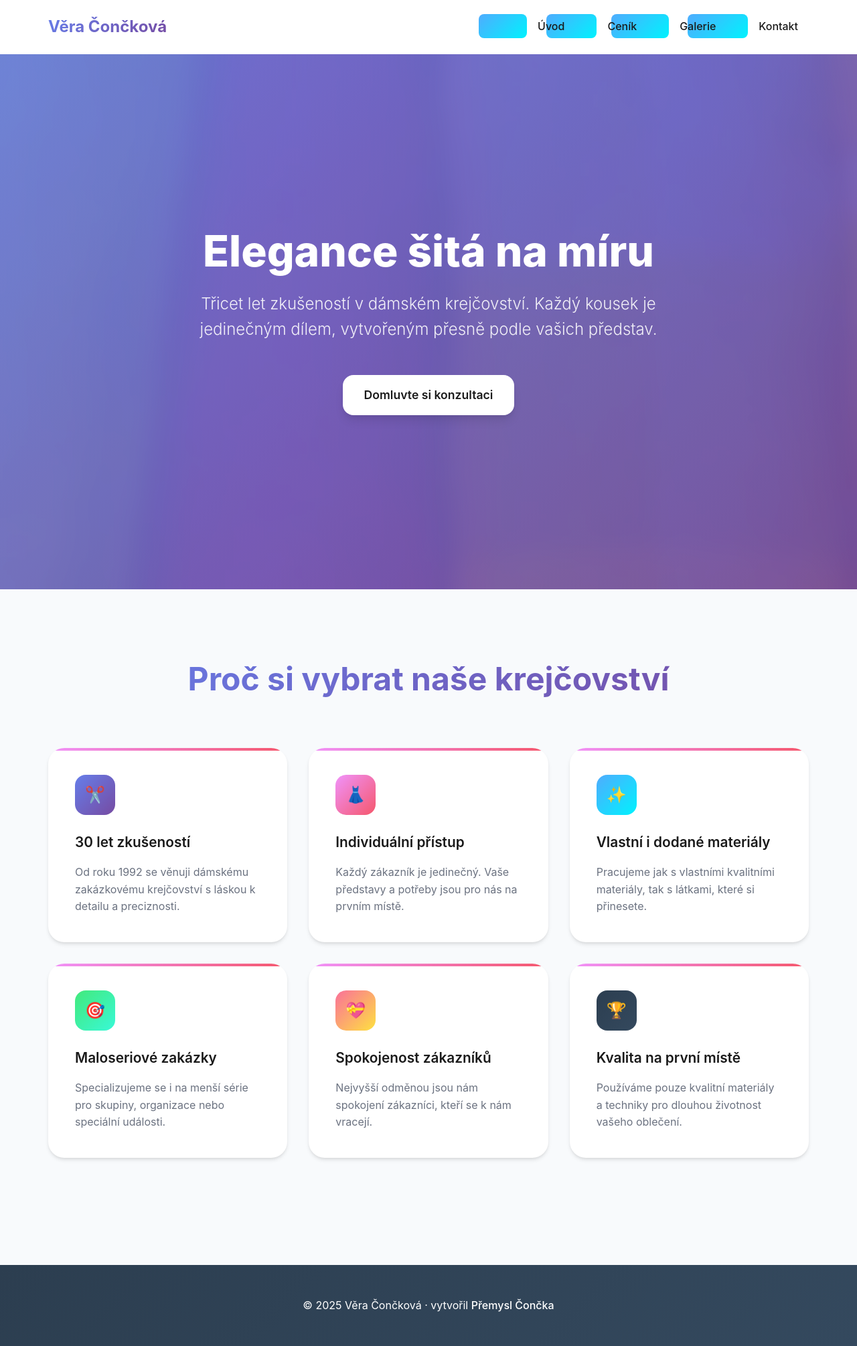
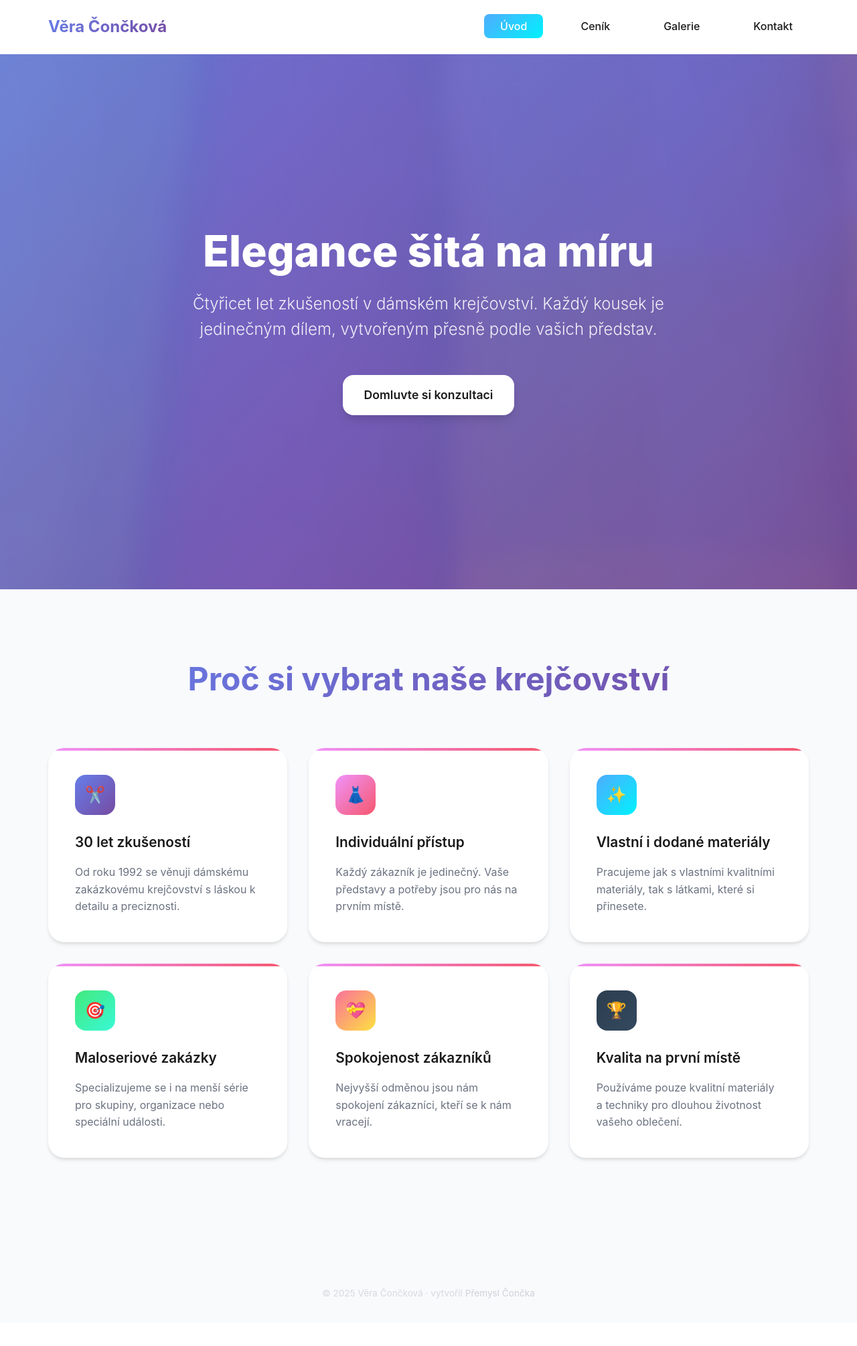
Before and after one commit to premac/conckova.cz, a PHP site: page /index.php in a window 1280 px wide. Shown: the whole page at 67% size. After the commit the page ends 1939 px from the top, so only its background shows below. Run offline with PHP 8.4, Linux system fonts and the light colour scheme.

Commit message:
version 1

```diff
--- a/header.php
+++ b/header.php
@@ -1,3 +1,6 @@
+<?php
+$current = basename($_SERVER['PHP_SELF']);
+?>
 <!DOCTYPE html>
 <html lang="cs">
 <head>
@@ -13,10 +16,10 @@
     <a href="index.php" class="logo">Věra Čončková</a>
     <nav class="main-nav">
       <ul>
-        <li><a href="index.php">Úvod</a></li>
-        <li><a href="cenik.php">Ceník</a></li>
-        <li><a href="galerie.php">Galerie</a></li>
-        <li><a href="kontakt.php">Kontakt</a></li>
+        <li><a href="index.php"<?php if ($current == 'index.php') echo ' class="active"'; ?>>Úvod</a></li>
+        <li><a href="cenik.php"<?php if ($current == 'cenik.php') echo ' class="active"'; ?>>Ceník</a></li>
+        <li><a href="galerie.php"<?php if ($current == 'galerie.php') echo ' class="active"'; ?>>Galerie</a></li>
+        <li><a href="kontakt.php"<?php if ($current == 'kontakt.php') echo ' class="active"'; ?>>Kontakt</a></li>
       </ul>
     </nav>
   </div>
--- a/index.php
+++ b/index.php
@@ -3,7 +3,7 @@
 <section class="hero-section">
   <div class="hero-content fade-in-up">
     <h1 class="hero-title">Elegance šitá na míru</h1>
-    <p class="hero-subtitle">Třicet let zkušeností v dámském krejčovství. Každý kousek je jedinečným dílem, vytvořeným přesně podle vašich představ.</p>
+    <p class="hero-subtitle">Čtyřicet let zkušeností v dámském krejčovství. Každý kousek je jedinečným dílem, vytvořeným přesně podle vašich představ.</p>
     <a href="kontakt.php" class="cta-button">Domluvte si konzultaci</a>
   </div>
 </section>
--- a/styles.css
+++ b/styles.css
@@ -80,39 +80,31 @@ body {
   list-style: none;
   gap: 2rem;
   align-items: center;
+  justify-content: flex-start;
 }
 
 .main-nav a {
   text-decoration: none;
   color: var(--text-dark);
   font-weight: 500;
-  padding: 0.5rem 1rem;
+  padding: 0.5rem 1.5rem;
   border-radius: var(--border-radius-sm);
-  transition: all 0.3s ease;
+  background: none;
+  transition: background 0.2s, color 0.2s;
   position: relative;
-  overflow: hidden;
+  overflow: visible;
 }
 
 .main-nav a::before {
-  content: '';
-  position: absolute;
-  top: 0;
-  left: -100%;
-  width: 100%;
-  height: 100%;
-  background: var(--accent-gradient);
-  transition: left 0.3s ease;
-  z-index: -1;
-  border-radius: var(--border-radius-sm);
+  display: none !important;
 }
 
-.main-nav a:hover::before {
-  left: 0;
-}
-
-.main-nav a:hover {
-  color: var(--text-light);
-  transform: translateY(-2px);
+.main-nav a:hover,
+.main-nav a.active {
+  background: var(--accent-gradient);
+  color: var(--text-light) !important;
+  box-shadow: none;
+  transform: none;
 }
 
 /* Hero Section */
@@ -453,22 +445,25 @@ main {
 
 /* Footer */
 .modern-footer {
-  background: var(--dark-gradient);
-  color: var(--text-light);
+  background: transparent;
+  color: rgba(107, 114, 128, 0.4);
   text-align: center;
-  padding: 3rem 0;
+  padding: 2rem 0;
   margin-top: 4rem;
+  font-size: 0.85rem;
+  opacity: 0.6;
 }
 
 .modern-footer a {
-  color: var(--text-light);
+  color: rgba(107, 114, 128, 0.5);
   text-decoration: none;
-  font-weight: 500;
+  font-weight: 400;
   transition: all 0.3s ease;
 }
 
 .modern-footer a:hover {
-  opacity: 0.8;
+  color: rgba(107, 114, 128, 0.7);
+  opacity: 1;
 }
 
 /* Utility Classes */
@@ -565,8 +560,13 @@ main {
   }
 }
 
-/* Smooth transitions for all interactive elements */
-* {
+/* Smooth transitions for interactive elements */
+a:not(.main-nav a):not(.logo),
+button,
+.feature-card,
+.gallery-item,
+.contact-card,
+.pricing-table tr {
   transition: color 0.3s ease, background-color 0.3s ease, transform 0.3s ease, box-shadow 0.3s ease;
 }
 
```
Also changed, not shown: 1 other file.
